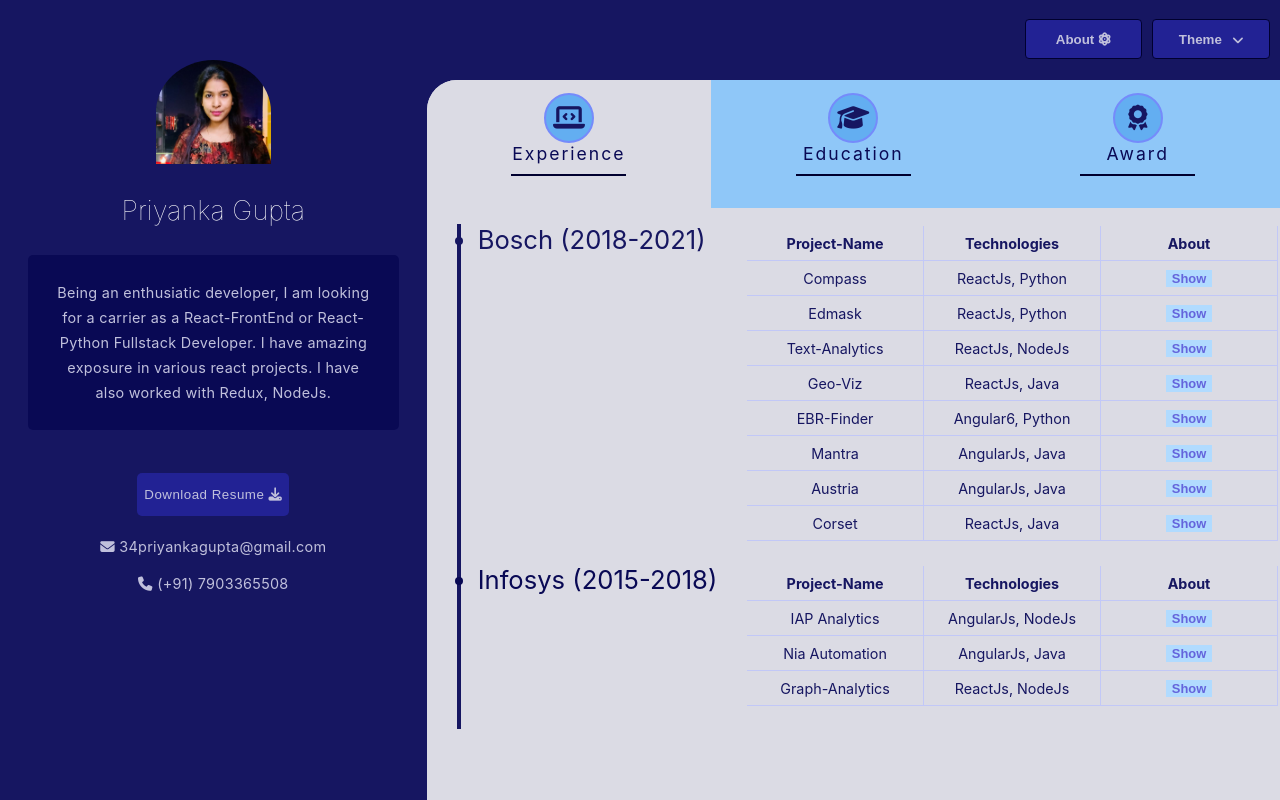
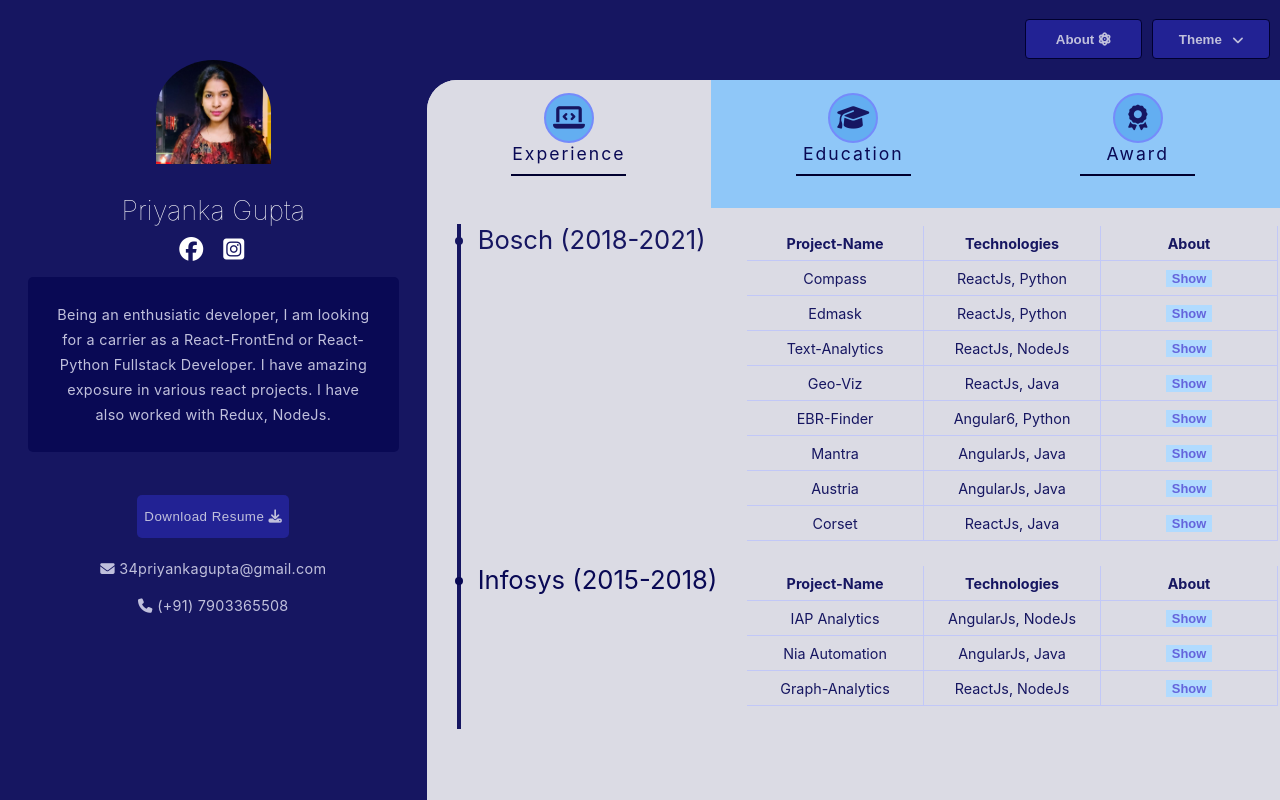
Before and after one commit to priyankagupta34/react-profile, a React (Create React App) app: page / in a window 1280 px wide. Built offline with nearby package versions, Linux system fonts and the light colour scheme.

Commit message:
Minor css changes

```diff
--- a/src/js/description-main/DescriptionMain.css
+++ b/src/js/description-main/DescriptionMain.css
@@ -151,7 +151,9 @@
     }
 
     .nameverb {
-        display: none;
+        font-size: 0.9em;
+        margin-top: 4px;
+        letter-spacing: 0.6px;
     }
 
     .expCont_1 {
--- a/src/js/profile-main/ProfileMain.css
+++ b/src/js/profile-main/ProfileMain.css
@@ -39,7 +39,8 @@ img {
     letter-spacing: 0.3px;
     line-height: 25px;
     /* font-weight: 100; */
-        font-size: 0.9em;
+    font-size: 0.9em;
+    margin-top: 16px;
 }
 
 .btnY {
@@ -76,9 +77,27 @@ img {
     border-radius: 50%;
 }
 
-.trickn{
+.trickn {
     margin-top: 20px;
     font-size: 2em;
+}
+
+.iconSpder {
+    display: grid;
+    grid-template-columns: 1fr 1fr;
+}
+
+.ty56,
+.ty57 {
+    display: flex;
+    justify-content: flex-end;
+    padding: 10px;
+    font-size: 1.5em;
+    padding-bottom: 0;
+}
+
+.ty57 {
+    justify-content: flex-start;
 }
 
 @media screen and (max-width: 800px) {
--- a/src/js/profile-main/ProfileMain.js
+++ b/src/js/profile-main/ProfileMain.js
@@ -22,10 +22,11 @@ export default class ProfileMain extends Component {
                     <div className="name" style={{ color: menuColor }}>
                         Priyanka Gupta
                     </div>
-                    {/*
-                    <div>
-                        <i className="fas fa-keyboard trickn" style={{ color: contentColor}}></i>
-                    </div> */}
+
+                    <div className="iconSpder">
+                        <div className="ty56" style={{color: menuColor}}><i className="fab fa-facebook"></i></div>
+                        <div className="ty57" style={{color: menuColor}}><i className="fab fa-instagram-square"></i></div>
+                    </div>
 
                     <div className="contentData" style={{ color: contentColor, backgroundColor: contentBackground }}>
                         Being an enthusiatic developer, I am looking for a carrier as a React-FrontEnd or React-Python Fullstack Developer.
```
